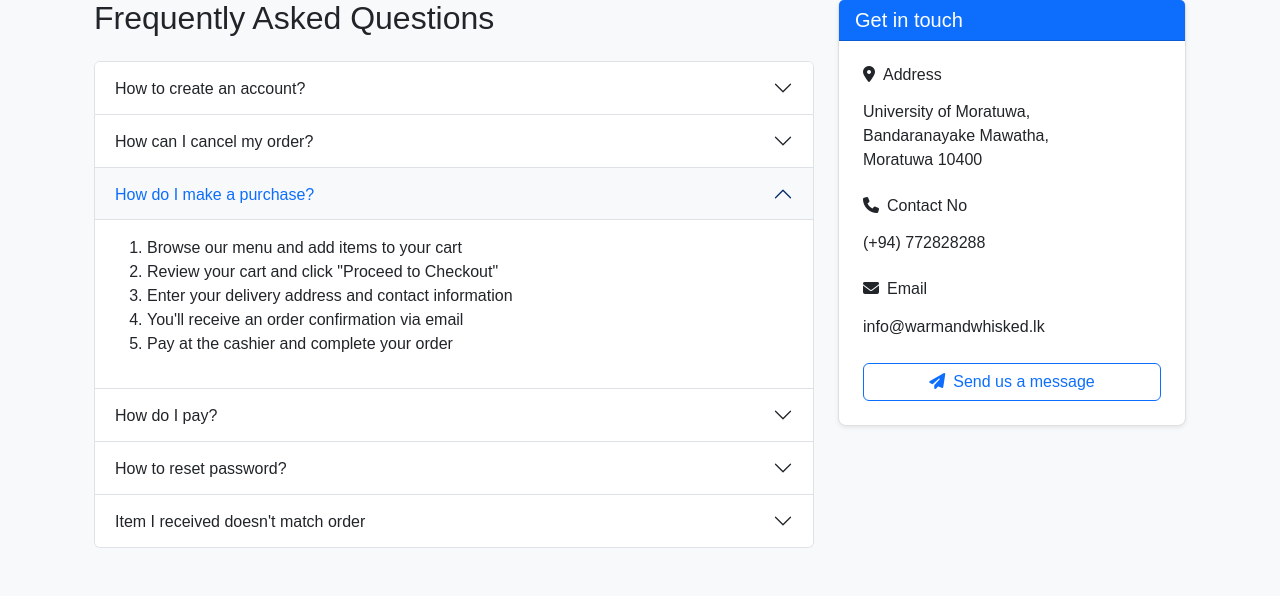
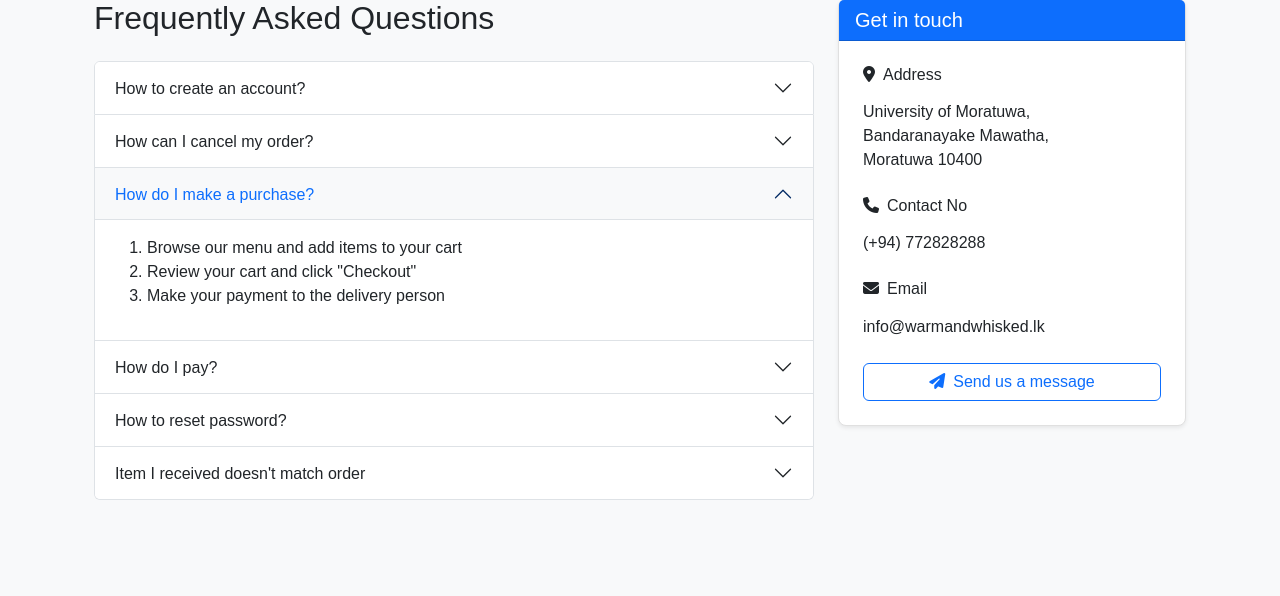
Before and after one commit to MihanTilk/BAD-Group-Project, a Django app: page /help/ in a window 1280 px wide, after a click on "How do I make a purchase?". Shown: the part 129-725 px from the top of the page. Run offline with Django 5.2, Linux system fonts and the light colour scheme.

Commit message:
Made adjustments to the help page

```diff
--- a/orders/templates/orders/help.html
+++ b/orders/templates/orders/help.html
@@ -10,7 +10,7 @@
             <div class="accordion mb-5" id="faqAccordion">
                 <div class="accordion-item">
                 <h3 class="accordion-header" id="headingOne">
-                        <button class="accordion-button" type="button" data-bs-toggle="collapse" data-bs-target="#collapseOne">
+                    <button class="accordion-button collapsed" type="button" data-bs-toggle="collapse" data-bs-target="#collapseOne">
                         How to create an account?
                     </button>
                 </h3>
@@ -44,10 +44,8 @@
                         <div class="accordion-body">
                             <ol>
                                 <li>Browse our menu and add items to your cart</li>
-                                <li>Review your cart and click "Proceed to Checkout"</li>
-                                <li>Enter your delivery address and contact information</li>
-                                <li>You'll receive an order confirmation via email</li>
-                                <li>Pay at the cashier and complete your order</li>
+                                <li>Review your cart and click "Checkout"</li>
+                                <li>Make your payment to the delivery person</li>
                             </ol>
                         </div>
                     </div>
@@ -61,13 +59,7 @@
                     </h3>
                     <div id="collapseFour" class="accordion-collapse collapse" aria-labelledby="headingFour" data-bs-parent="#faqAccordion">
                         <div class="accordion-body">
-                            <p>We accept the following payment methods at the cashier:</p>
-                            <ul>
-                                <li>Cash on delivery</li>
-                                <li>Credit/Debit cards (Visa, MasterCard)</li>
-                                <li>Online banking transfers</li>
-                                <li>Mobile payment apps (Visa, MasterCard)</li>
-                            </ul>
+                            <p>We accept payment in the form of cash and card. The payment should be made to the delivery person as the item is being delivered.</p>
                         </div>
                     </div>
                 </div>
--- a/orders/templates/orders/refund_policy.html
+++ b/orders/templates/orders/refund_policy.html
@@ -19,7 +19,8 @@
                     <p>Perishable goods and digital products are not eligible for refunds.</p>
 
                     <h4>3. How to Request a Refund</h4>
-                    <p>Contact support at <strong>support@example.com</strong> with your order details.</p>
+                    <p>Contact support at <strong>support@example.com</strong> or email <strong>info@warmandwhisked.lk</strong> with your order
+                        number and issue we will arrange for a replacement or refund as appropriate..</p>
 
                     <p><em>Last updated: April 2025</em></p>
                 </div>
```
Also changed, not shown: db.sqlite3. Lines whose indentation alone changed are shown as unchanged.
